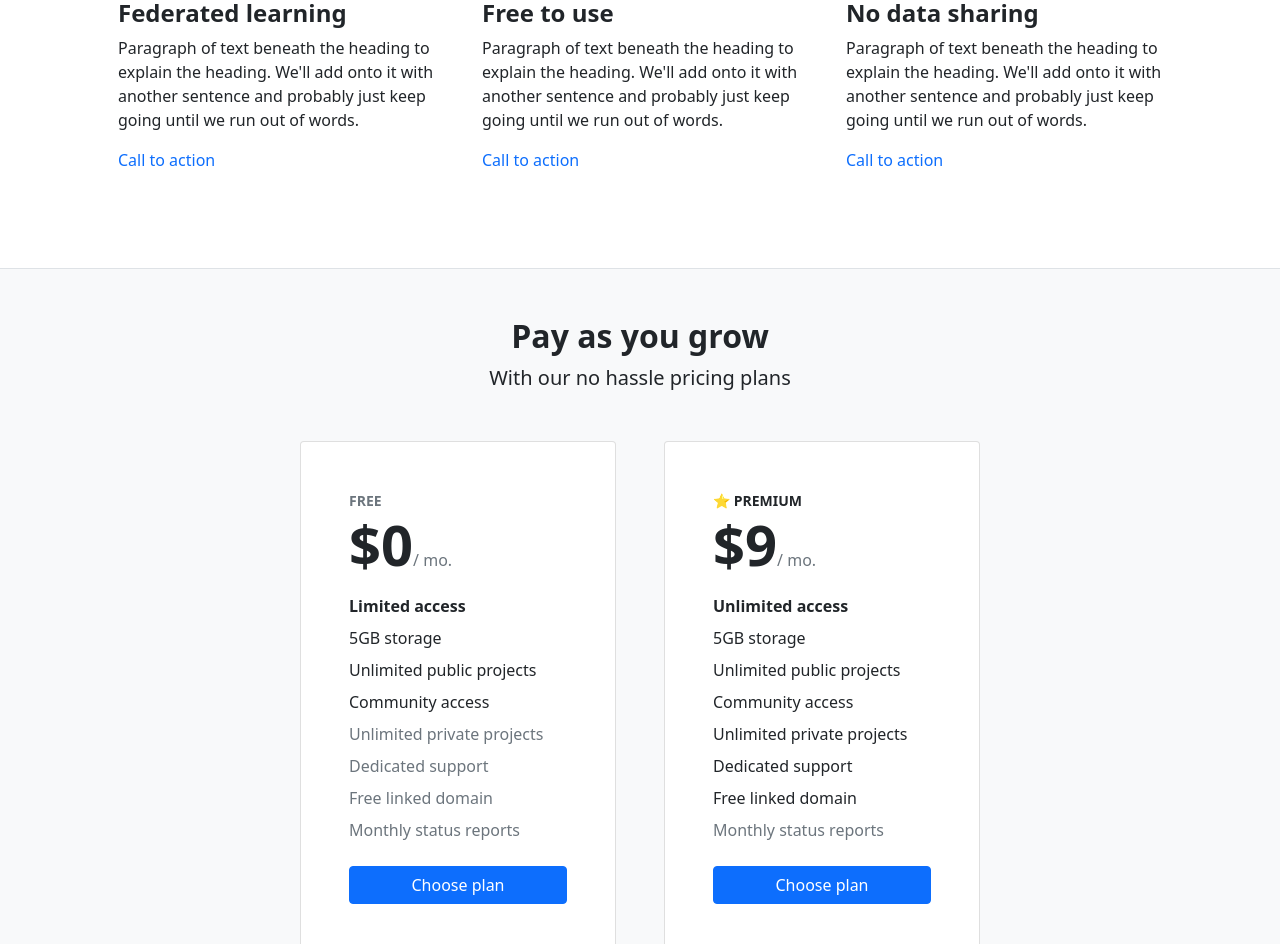
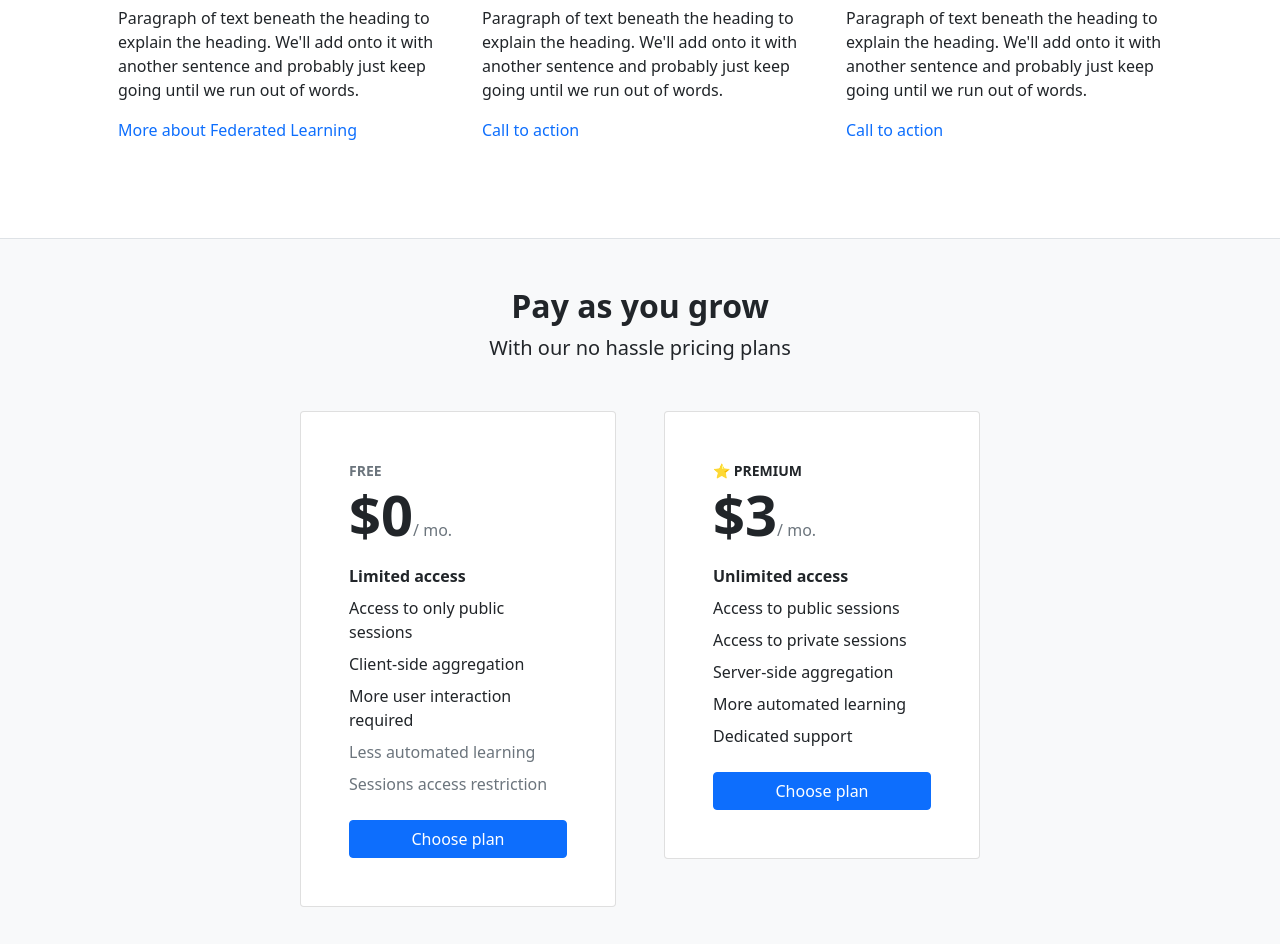
Before and after one commit to malkarol/mat_project, a Vue app in the folder frontend/: page / in a window 1280 px wide. Shown: the part 648-1592 px from the top of the page. Built offline with nearby package versions, Linux system fonts and the light colour scheme.

Commit message:
Update Home and add remembering email and password in Login

```diff
--- a/frontend/src/views/Home.vue
+++ b/frontend/src/views/Home.vue
@@ -1,6 +1,6 @@
 <template>
   <div>
-    <header class="py-5" style="background-color: #ffc34d;">
+    <header class="py-5" style="background-color: #011f4b;">
       <div class="container-fluid px-5">
         <div class="row gx-5 justify-content-center">
           <div class="col-lg-6">
@@ -9,7 +9,7 @@
                 MAT - Model Aggregation Tool
               </h1>
               <p class="lead text-white-50 mb-4">
-                Lorem ipsum dolor sit amet consectetur adipisicing elit. Assumenda numquam neque ex dicta mollitia recusandae autem! Quibusdam labore illo eaque.
+                A web platform for collaborative machine learning without centralized training data
               </p>
               <div class="d-grid gap-3 d-sm-flex justify-content-sm-center">
                 <a class="btn btn-primary btn-lg px-4 me-sm-3" href="#features"
@@ -35,8 +35,8 @@
                         <div class="feature bg-primary bg-gradient text-white rounded-3 mb-3"><i class="bi bi-collection"></i></div>
                         <h2 class="h4 fw-bolder">Federated learning</h2>
                         <p>Paragraph of text beneath the heading to explain the heading. We'll add onto it with another sentence and probably just keep going until we run out of words.</p>
-                        <a class="text-decoration-none" href="#!">
-                            Call to action
+                        <a class="text-decoration-none" href="https://venturebeat.com/2021/08/13/what-is-federated-learning/">
+                            More about Federated Learning
                             <i class="bi bi-arrow-right"></i>
                         </a>
                     </div>
@@ -85,34 +85,26 @@
                                     </li>
                                     <li class="mb-2">
                                         <i class="bi bi-check text-primary"></i>
-                                        5GB storage
+                                        Access to only public sessions
                                     </li>
                                     <li class="mb-2">
                                         <i class="bi bi-check text-primary"></i>
-                                        Unlimited public projects
+                                        Client-side aggregation
                                     </li>
                                     <li class="mb-2">
                                         <i class="bi bi-check text-primary"></i>
-                                        Community access
+                                        More user interaction required
                                     </li>
                                     <li class="mb-2 text-muted">
                                         <i class="bi bi-x"></i>
-                                        Unlimited private projects
+                                        Less automated learning
                                     </li>
                                     <li class="mb-2 text-muted">
                                         <i class="bi bi-x"></i>
-                                        Dedicated support
-                                    </li>
-                                    <li class="mb-2 text-muted">
-                                        <i class="bi bi-x"></i>
-                                        Free linked domain
-                                    </li>
-                                    <li class="text-muted">
-                                        <i class="bi bi-x"></i>
-                                        Monthly status reports
+                                        Sessions access restriction
                                     </li>
                                 </ul>
-                                <div class="d-grid"><a class="btn btn-primary" href="#!">Choose plan</a></div>
+                                <div class="d-grid"><a class="btn btn-primary" @click="this.$router.push({ path: 'register', query: { plan: 'free' } })">Choose plan</a></div>
                             </div>
                         </div>
                     </div>
@@ -125,7 +117,7 @@
                                     Premium
                                 </div>
                                 <div class="mb-3">
-                                    <span class="display-4 fw-bold">$9</span>
+                                    <span class="display-4 fw-bold">$3</span>
                                     <span class="text-muted">/ mo.</span>
                                 </div>
                                 <ul class="list-unstyled mb-4">
@@ -135,34 +127,26 @@
                                     </li>
                                     <li class="mb-2">
                                         <i class="bi bi-check text-primary"></i>
-                                        5GB storage
+                                        Access to public sessions
                                     </li>
                                     <li class="mb-2">
                                         <i class="bi bi-check text-primary"></i>
-                                        Unlimited public projects
+                                        Access to private sessions
                                     </li>
                                     <li class="mb-2">
                                         <i class="bi bi-check text-primary"></i>
-                                        Community access
+                                        Server-side aggregation
                                     </li>
                                     <li class="mb-2">
                                         <i class="bi bi-check text-primary"></i>
-                                        Unlimited private projects
+                                        More automated learning
                                     </li>
                                     <li class="mb-2">
                                         <i class="bi bi-check text-primary"></i>
                                         Dedicated support
                                     </li>
-                                    <li class="mb-2">
-                                        <i class="bi bi-check text-primary"></i>
-                                        Free linked domain
-                                    </li>
-                                    <li class="text-muted">
-                                        <i class="bi bi-x"></i>
-                                        Monthly status reports
-                                    </li>
                                 </ul>
-                                <div class="d-grid"><a class="btn btn-primary" href="#!">Choose plan</a></div>
+                                <div class="d-grid"><a @click="this.$router.push({ path: 'register', query: { plan: 'premium' } })" class="btn btn-primary">Choose plan</a></div>
                             </div>
                         </div>
                     </div>
--- a/frontend/src/views/Register.vue
+++ b/frontend/src/views/Register.vue
@@ -163,6 +163,12 @@ export default {
       errors: []
     }
   },
+  mounted(){
+      if (this.$route.query != null && this.$route.query.plan != null){
+        this.pricingPlan = this.$route.query.plan == 'free' ? 0 : 1
+      }
+
+  },
   methods: {
     sleep (miliseconds) {
     var currentTime = new Date().getTime();
```
Also changed, not shown: frontend/src/views/Login.vue (+72 -17 lines).
